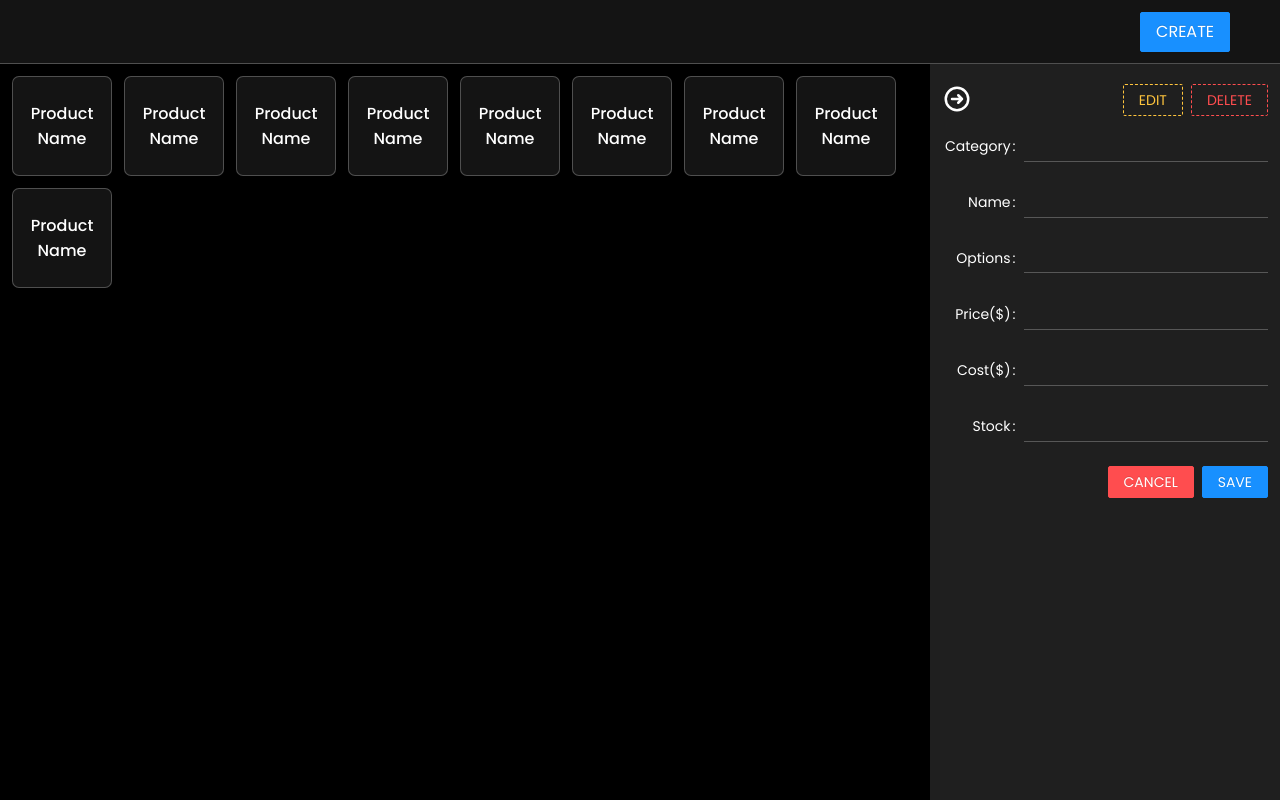
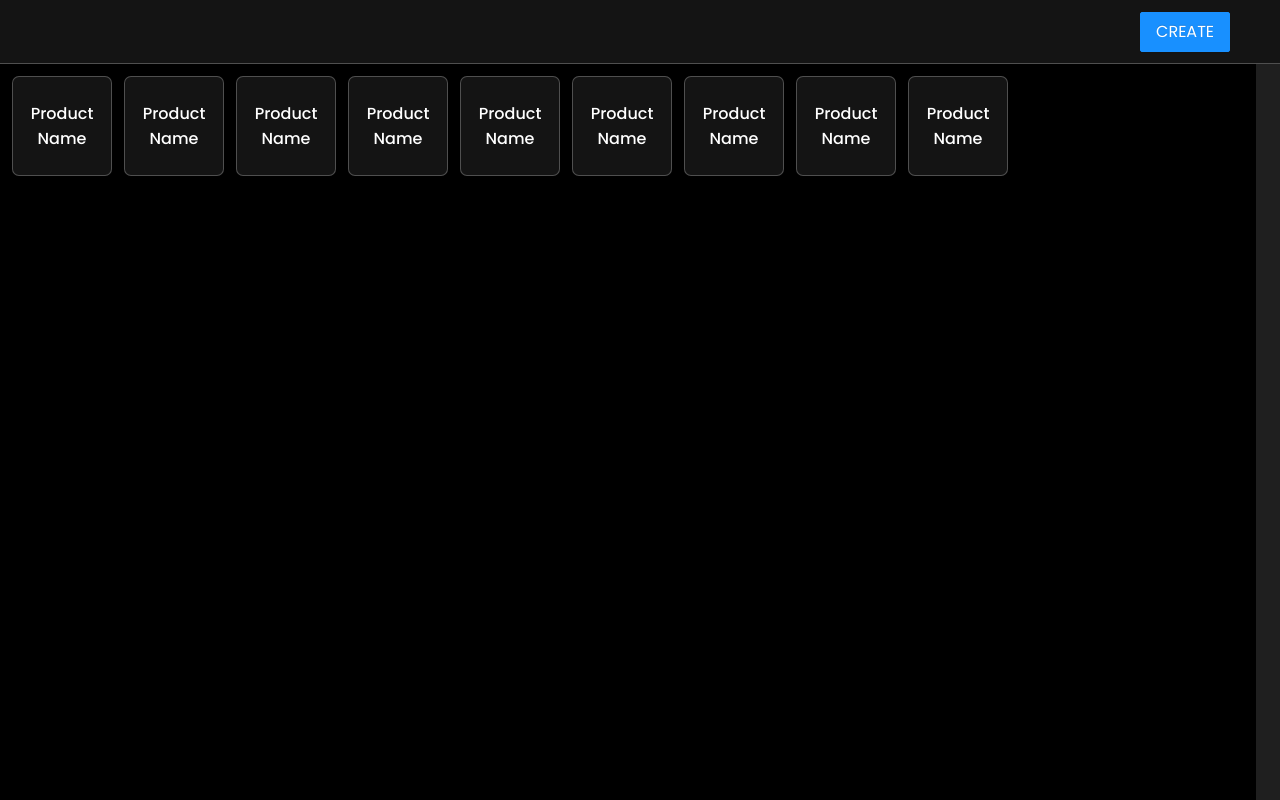
Before and after one commit to RalphPam/utak-test, a React (Create React App) app: page / in a window 1280 px wide. Built offline with nearby package versions, Linux system fonts and the light colour scheme; the HTML template or start-up script is replaced by a standard one.

Commit message:
Add form state for Product Form to determing UI to display

```diff
--- a/src/App.tsx
+++ b/src/App.tsx
@@ -3,6 +3,8 @@ import { Layout, Space } from 'antd'
 import styled from 'styled-components'
 import { Header, Product, ProductForm } from './components'
 import colors from './utils/color'
+import { useState } from 'react'
+import type { FormState } from './types/form'
 
 const { Content } = Layout
 
@@ -17,25 +19,27 @@ const StyledContent = styled(Content)`
   overflow-y: auto;
 `
 
+
 function App() {
+  const [ formState, setFormState ] = useState<FormState>(null)
   return (
     <Layout>
-      <Header />
+      <Header setFormState={setFormState} />
       <StyledLayout>
         <StyledContent>
           <Space wrap size={12}>
-            <Product />
-            <Product />
-            <Product />
-            <Product />
-            <Product />
-            <Product />
-            <Product />
-            <Product />
-            <Product />
+            <Product setFormState={setFormState} />
+            <Product setFormState={setFormState} />
+            <Product setFormState={setFormState} />
+            <Product setFormState={setFormState} />
+            <Product setFormState={setFormState} />
+            <Product setFormState={setFormState} />
+            <Product setFormState={setFormState} />
+            <Product setFormState={setFormState} />
+            <Product setFormState={setFormState} />
           </Space>
         </StyledContent>
-        <ProductForm />
+        <ProductForm formState={formState} setFormState={setFormState} />
       </StyledLayout>
     </Layout>
   )
--- a/src/components/Header.tsx
+++ b/src/components/Header.tsx
@@ -1,5 +1,7 @@
 import { Layout, Button } from 'antd'
+import { Dispatch, SetStateAction } from 'react'
 import styled from 'styled-components'
+import { FormState } from '../types/form'
 import colors from '../utils/color'
 
 const StyledHeader = styled(Layout.Header)`
@@ -10,10 +12,14 @@ const StyledHeader = styled(Layout.Header)`
   border-bottom: 1px solid ${colors.borderColor};
 `
 
-const Header = () => {
+interface HeaderProps {
+  setFormState: Dispatch<SetStateAction<FormState>>
+}
+
+const Header = ({ setFormState }: HeaderProps) => {
   return (
     <StyledHeader>
-      <Button type='primary' size='large'>CREATE</Button>
+      <Button type='primary' size='large' onClick={() => setFormState('create')}>CREATE</Button>
     </StyledHeader>
   )
 }
--- a/src/components/Product.tsx
+++ b/src/components/Product.tsx
@@ -1,5 +1,7 @@
 import { Card, Typography } from 'antd'
+import { Dispatch, SetStateAction } from 'react'
 import styled from 'styled-components'
+import { FormState } from '../types/form'
 import colors from '../utils/color'
 
 const StyledCard = styled(Card)`
@@ -27,9 +29,13 @@ const Name = styled(Typography.Text)`
   }
 `
 
-const Product = () => {
+interface ProductProps {
+  setFormState: Dispatch<SetStateAction<FormState>>
+}
+
+const Product = ({ setFormState }: ProductProps) => {
   return (
-    <StyledCard>
+    <StyledCard onClick={() => setFormState('view')}>
       <Name>Product Name</Name>
     </StyledCard>
   )
--- a/src/components/ProductForm.tsx
+++ b/src/components/ProductForm.tsx
@@ -1,5 +1,7 @@
 import { Button, Form, Input, Layout, Row, Select, Space } from 'antd'
+import { Dispatch, SetStateAction } from 'react'
 import styled from 'styled-components'
+import { FormState } from '../types/form'
 import colors from '../utils/color'
 
 const StyledSlider = styled(Layout.Sider)`
@@ -86,11 +88,16 @@ const Minimize = styled.button`
   display: flex;
 `
 
-const ProductForm = () => {
+interface ProductFormProps {
+  formState: FormState
+  setFormState: Dispatch<SetStateAction<FormState>>
+}
+
+const ProductForm = ({ formState, setFormState }: ProductFormProps) => {
   return (
-    <StyledSlider width={350} collapsedWidth={0}>
+    <StyledSlider width={350} collapsedWidth={0} collapsed={formState === null}>
       <Header justify="space-between">
-        <Minimize>
+        <Minimize onClick={() => setFormState(null)}>
           <svg
             xmlns="http://www.w3.org/2000/svg"
             width={30}
@@ -107,12 +114,16 @@ const ProductForm = () => {
           </svg>
         </Minimize>
         <Space>
-          <Edit type="dashed">
+          {formState === 'view' &&
+            <Edit type="dashed" onClick={() => setFormState('edit')}>
               EDIT
             </Edit>
+          }
+          {formState !== 'create' &&
             <Button type="dashed" danger>
               DELETE
             </Button>
+          }
         </Space>
       </Header>
       <Form
@@ -140,12 +151,14 @@ const ProductForm = () => {
         <FormItem label="Stock">
           <StyledInput type="number" />
         </FormItem>
+        {formState && [ 'create', 'edit' ].includes(formState) &&
           <FormItem wrapperCol={{ span: 24 }}>
             <Row justify="end">
               <Space>
                 <Button
                   type="primary"
-                danger>
+                  danger
+                  onClick={() => setFormState(prev => prev === 'create' ? null : 'view')}>
                   CANCEL
                 </Button>
                 <Button type="primary" htmlType="submit">
@@ -154,6 +167,7 @@ const ProductForm = () => {
               </Space>
             </Row>
           </FormItem>
+        }
       </Form>
     </StyledSlider>
   )
--- /dev/null
+++ b/src/types/form.ts
@@ -0,0 +1 @@
+export type FormState = 'create' | 'edit' | 'view' | null
```
Lines whose indentation alone changed are shown as unchanged.
